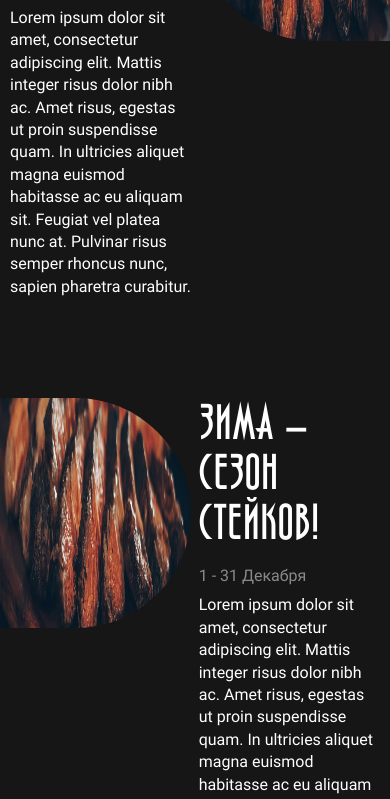
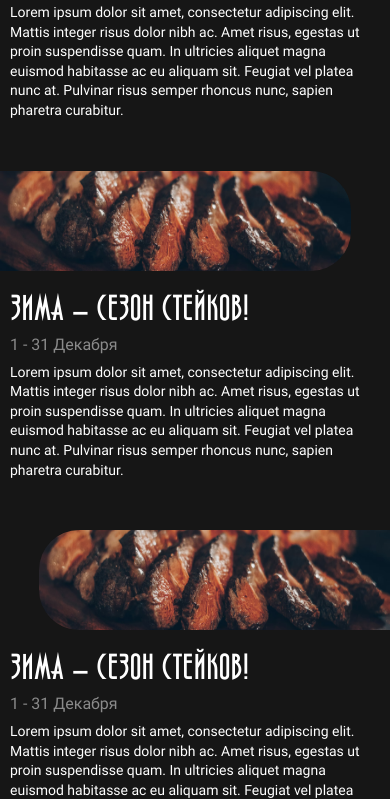
Before and after one commit to ForSureN1/Terras, a plain HTML site: page news.html in a window 390 px wide. Shown: the part 558-1357 px from the top of the page. Drawn offline with Linux system fonts and the light colour scheme.

Commit message:
Update style.css

```diff
--- a/css/style.css
+++ b/css/style.css
@@ -2596,6 +2596,9 @@ ul.slick-dots li button {
     .gallery__items {
         grid-auto-rows: minmax(310px, 310px);
     }
+    .inner__img img {
+        height: 200px;
+    }
 }
 
 @media(max-width:1450px) {
@@ -2836,9 +2839,21 @@ ul.slick-dots li button {
     .blog__item.bottom .blog__img:nth-child(1) img {
         height: 460px;
     }
+    .inner__item {
+        min-height: 200px;
+    }
 }
 
 @media(max-width: 1250px) {
+    .inner__img img {
+        height: 180px;
+    }
+    .inner__text p {
+        font-size: 14px;
+    }
+    .inner__title.title {
+        font-size: 46px;
+    }
     .nav__item {
         margin-right: 30px;
     }
@@ -2920,6 +2935,23 @@ ul.slick-dots li button {
 }
 
 @media(max-width: 1150px) {
+    .inner__item:nth-child(odd) .inner__img img {
+        border-top-left-radius: 70px;
+        border-bottom-left-radius: 70px;
+    }
+    .inner__item:nth-child(even) .inner__img img {
+        border-top-right-radius: 70px;
+        border-bottom-right-radius: 70px;
+    }
+    .inner__img img {
+        height: 160px;
+    }
+    .inner__title.title {
+        font-size: 42px;
+    }
+    .inner__item {
+        margin-top: 50px;
+    }
     .header__nav {
         display: none;
     }
@@ -3137,6 +3169,9 @@ ul.slick-dots li button {
 }
 
 @media(max-width: 900px) {
+    .inner__img img {
+        height: 140px;
+    }
     .form__box {
         flex-direction: column-reverse;
     }
@@ -3339,6 +3374,34 @@ ul.slick-dots li button {
     .blog__text p {
         margin-top: 15px;
     }
+    .inner__item {
+        flex-direction: column-reverse;
+    }
+    .inner__right {
+        position: relative;
+        width: 90%;
+    }
+    .inner__item:nth-child(odd) .inner__right {
+        margin-left: auto;
+    }
+    .inner__item:nth-child(even) .inner__right {
+        margin-right: auto;
+    }
+    .inner__right img {
+        width: 100%;
+    }
+    .inner__left {
+        width: 100%;
+        margin-top: 20px;
+    }
+    .inner__item:nth-child(odd) .inner__img img {
+        border-top-left-radius: 40px;
+        border-bottom-left-radius: 40px;
+    }
+    .inner__item:nth-child(even) .inner__img img {
+        border-top-right-radius: 40px;
+        border-bottom-right-radius: 40px;
+    }
 }
 
 @media(max-width: 700px) {
@@ -3537,6 +3600,9 @@ ul.slick-dots li button {
     }
     .gallery__items {
         grid-auto-rows: minmax(120px, 120px);
+    }
+    .tab {
+        width: 25%;
     }
 }
 
@@ -3597,6 +3663,17 @@ ul.slick-dots li button {
     .blog__item.first .blog__text {
         padding-top: 30px;
     }
+    .inner__img img {
+        height: 120px;
+    }
+    .inner__title.title {
+        font-size: 40px;
+        margin-bottom: 10px;
+    }
+    .tab {
+        width: 32%;
+        margin-right: 1%;
+    }
 }
 
 @media(max-width: 450px) {
@@ -3664,6 +3741,12 @@ ul.slick-dots li button {
     }
     .blog__item.bottom .blog__img:nth-child(1) img {
         height: 200px;
+    }
+    .inner__img img {
+        height: 100px;
+    }
+    .inner__title.title {
+        font-size: 36px;
     }
 }
 
```
